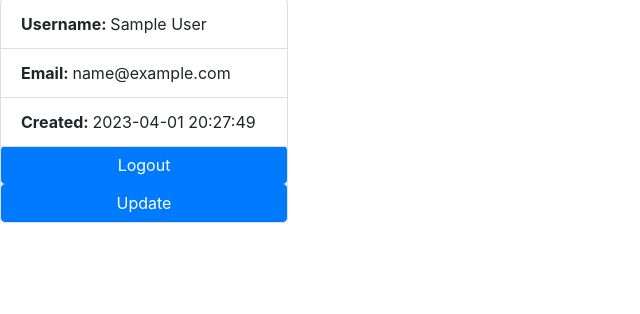
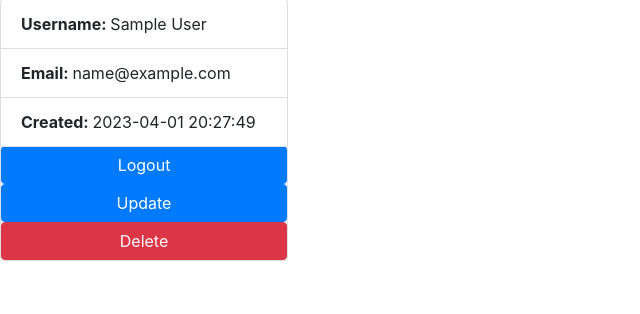
Before and after one commit to KubiakJakub01/quizoinator, a Flask app: page /user in a window 1280 px wide. Shown: the part 113-427 px from the top of the page, without its empty margins (0-640 px from the left). Run offline with Flask 3, Linux system fonts and the light colour scheme; the visitor is signed in with stand-in values (Sample User, id 1).

Commit message:
Add delete user

```diff
--- a/src/app.py
+++ b/src/app.py
@@ -124,6 +124,21 @@ def update(id):
                                id=id)
 
 
+@app.route("/delete/<int:id>")
+@login_required
+def delete(id):
+    """Delete user from db"""
+    name_to_delete = Users.query.get_or_404(id)
+    try:
+        db.session.delete(name_to_delete)
+        db.session.commit()
+        flash("User deleted!", "info")
+        return redirect(url_for("user"))
+    except:
+        flash("There was an issue deleting your task", "error")
+        return redirect(url_for("user"))
+
+
 @app.route("/logout")
 @login_required
 def logout():
--- a/src/templates/user.html
+++ b/src/templates/user.html
@@ -8,5 +8,6 @@
         </ul>
         <a href="/logout" class="btn btn-primary">Logout</a>
         <a href="{{ url_for('update', id=current_user._id)}}" class="btn btn-primary">Update</a>
+        <a href="{{ url_for('delete', id=current_user._id)}}" class="btn btn-primary btn-danger">Delete</a>
     </div>
 {% endblock %}
```
